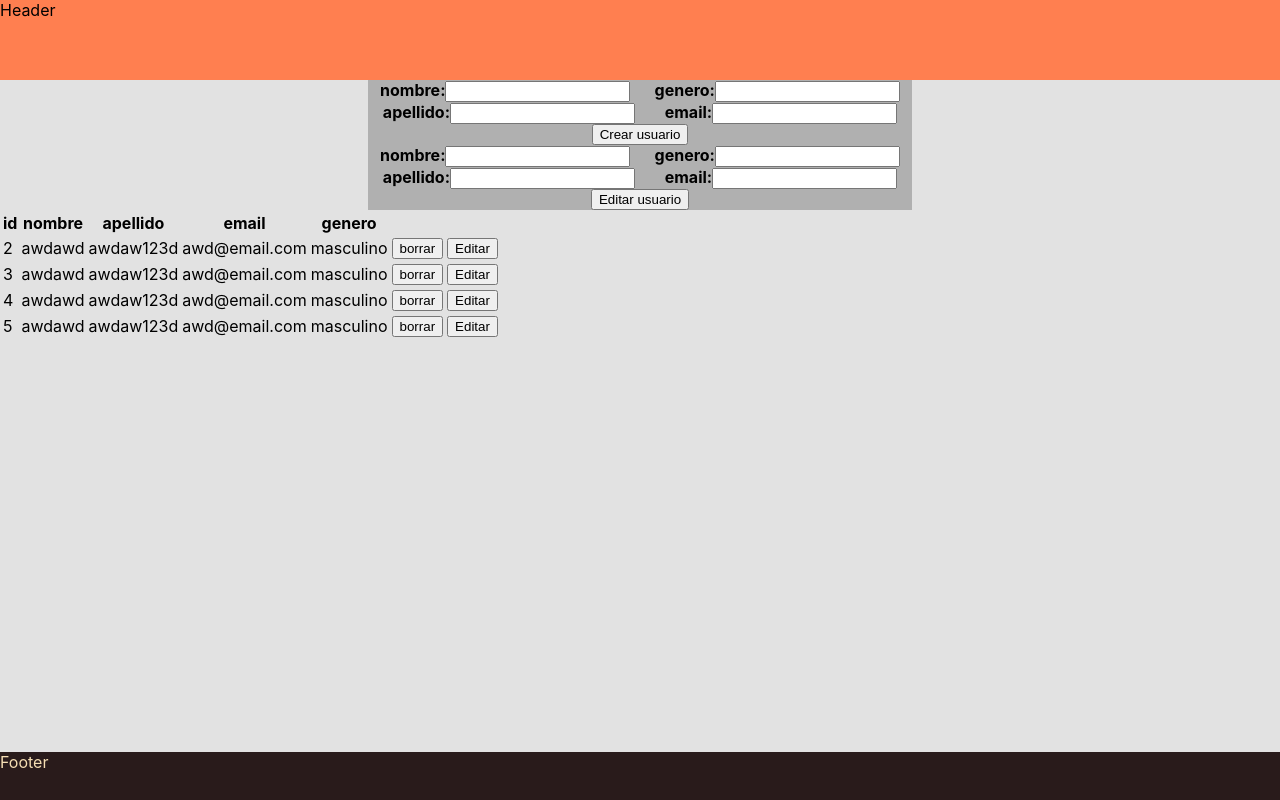
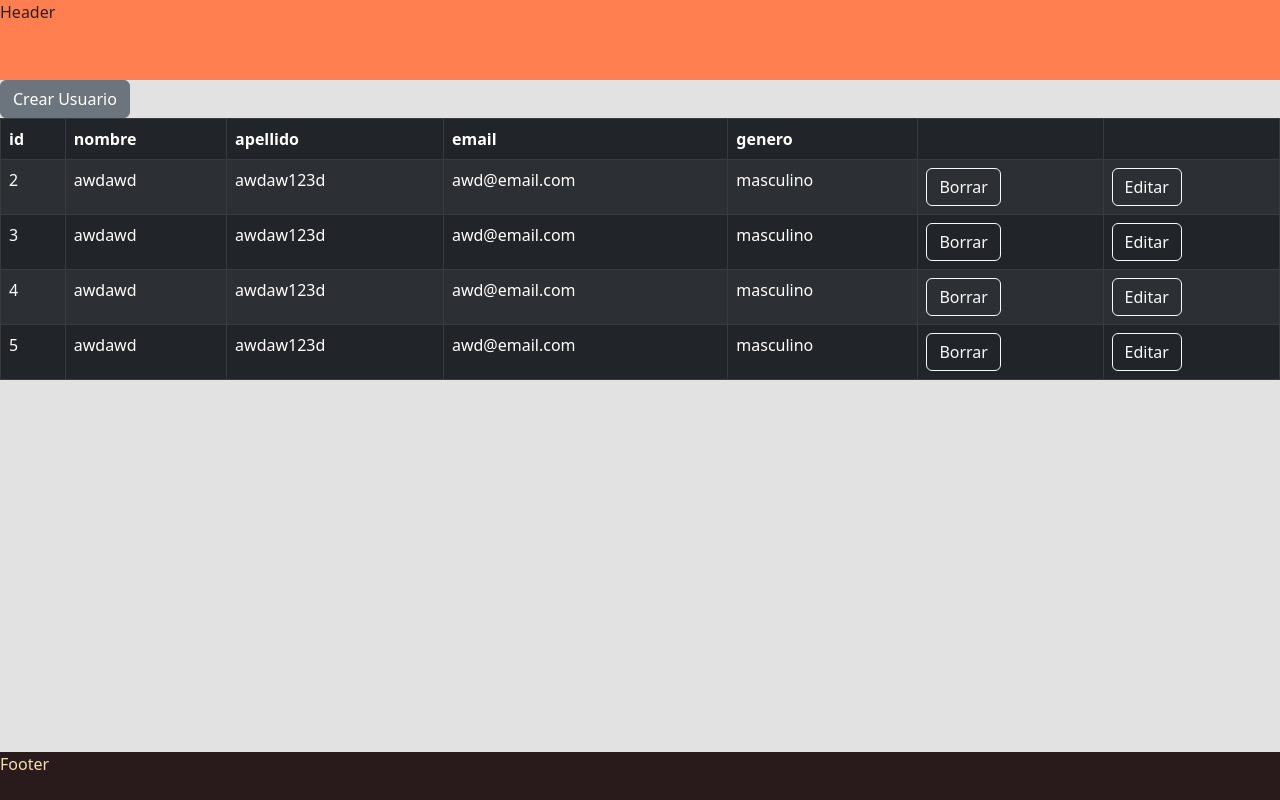
Before and after one commit to MateoMax-hub/lista-app-clase, a React (Create React App) app: page / in a window 1280 px wide. Built offline with nearby package versions, Linux system fonts and the light colour scheme.

Commit message:
tarea finalizada

```diff
--- a/package.json
+++ b/package.json
@@ -6,7 +6,9 @@
     "@testing-library/jest-dom": "^5.16.5",
     "@testing-library/react": "^13.4.0",
     "@testing-library/user-event": "^13.5.0",
+    "bootstrap": "^5.2.2",
     "react": "^18.2.0",
+    "react-bootstrap": "^2.5.0",
     "react-dom": "^18.2.0",
     "react-scripts": "5.0.1",
     "web-vitals": "^2.1.4"
--- a/src/components/form/Form.js
+++ b/src/components/form/Form.js
@@ -1,3 +1,4 @@
+import { Button } from "react-bootstrap";
 import React from "react";
 import './form.css';
 
@@ -10,45 +11,49 @@ const Form = ({ handleSubmit, isEditingForm, userToEdit, changeInputValue }) =>
             <div>
               <b>nombre:</b>
               {
-                isEditingForm ?
+                isEditingForm ? (
                   <input name="nombre" value={userToEdit?.nombre || ''} onChange={(e) => changeInputValue(e)}/>
-                  :
+                  ):(
                   <input name="nombre"/>
+                  )
               }
             </div>
             <div>
               <b>genero:</b>
               {
-                isEditingForm ?
+                isEditingForm ? (
                   <input name="genero" value={userToEdit?.genero || ''} onChange={(e) => changeInputValue(e)}/>
-                  :
+                  ):(
                   <input name="genero"/>
+                  )
               }
             </div>
             <div>
               <b>apellido:</b>
               {
-                isEditingForm ?
+                isEditingForm ? (
                   <input name="apellido" value={userToEdit?.apellido || ''} onChange={(e) => changeInputValue(e)}/>
-                  :
+                  ):(
                   <input name="apellido"/>
+                  )
               }
             </div>
             <div>
               <b>email:</b>
               {
-                isEditingForm ?
+                isEditingForm ? (
                   <input name="email" value={userToEdit?.email || ''} onChange={(e) => changeInputValue(e)}/>
-                  :
+                  ):(
                   <input name="email"/>
+                  )
               }
             </div>
             <div>
-              <button type="submit">
+              <Button variant="secondary" type="submit">
                 {
                   isEditingForm ? 'Editar usuario' : 'Crear usuario'
                 }
-              </button>
+              </Button>
             </div>
           </div>
         </form>
--- a/src/components/layout/home/Home.js
+++ b/src/components/layout/home/Home.js
@@ -1,8 +1,11 @@
+import './home.css';
 import React, { useState } from "react";
-import Form from "../../form/Form";
+import { Button } from "react-bootstrap";
 import Table from "../../table/Table";
 // import Counter from "../../counter/Counter";
-import './home.css';
+import { CreateModal } from "./modals/CreateModal";
+import { EditModal } from "./modals/EditModal";
+import {DeleteModal} from "./modals/DeleteModal"
 
 const Home = () => {
   const [usuarios, setUsuarios] = useState([
@@ -35,7 +38,12 @@ const Home = () => {
       genero: 'masculino'
     },
   ]);
+
   const [userToEdit, setUserToEdit] = useState({});
+  const [createModalShow, setCreateModalShow] = useState(false)
+  const [editModalShow, setEditModalShow] = useState(false)
+  const [deleteModalShow, setDeleteModalShow] = useState(false)
+  const [selectedUser, setSelectedUser] = useState()
 
   const generateId = function () {
     return '_' + Math.random().toString(36).substr(2, 9);
@@ -50,7 +58,8 @@ const Home = () => {
         target.value = '';
       }
     }
-    setUsuarios([...usuarios, usuario])
+    setUsuarios([...usuarios, usuario]);
+    setCreateModalShow(false)
   };
 
   const handleEdit = (e) => {
@@ -67,36 +76,58 @@ const Home = () => {
       return usuario;
     });
     setUsuarios(newUsers);
+    setEditModalShow(false)
   };
 
-  const handleDelete = (id) => {
-    const usuariosFiltrados = usuarios.filter((usuario) => usuario.id !== id);
+  const showDeleteModal = (id) => {
+    setSelectedUser(id)
+    setDeleteModalShow(true)
+  };
+
+  const handleDelete = () => {
+    const usuariosFiltrados = usuarios.filter((usuario) => usuario.id !== selectedUser);
     setUsuarios(usuariosFiltrados);
+    setDeleteModalShow(false)
   };
+
 
   const editTrigger = (editingUser) => {
     setUserToEdit(editingUser);
+    setEditModalShow(true)
   }
 
-  const changeInputValue = (e) => {
-    setUserToEdit({...userToEdit, [e.target.name]: e.target.value});
-  };
+  const changeInputValue = (e) =>{
+    setUserToEdit({...userToEdit, [e.target.name]: e.target.value})
+  }
 
   return (
     <div className="Home_container">
-      <Form handleSubmit={handleSubmit} />
-      <Form
-        handleSubmit={handleEdit}
-        isEditingForm={true}
-        userToEdit={userToEdit}
-        changeInputValue={changeInputValue}
-      />
+      <Button variant="secondary" onClick={() => setCreateModalShow(true)}>Crear Usuario</Button>
       <Table
+        showDeleteModal={showDeleteModal}
         data={usuarios}
         handleDelete={handleDelete}
         editTrigger={editTrigger}
       />
       {/* <Counter /> */}
+      <CreateModal
+        handleSubmit={handleSubmit}
+        show={createModalShow}
+        setShow={setCreateModalShow}
+      />
+      <EditModal
+        show={editModalShow}
+        setShow={setEditModalShow}
+        handleEdit={handleEdit}
+        userToEdit={userToEdit}
+        changeInputValue={changeInputValue}
+      />
+      <DeleteModal
+        data={usuarios}
+        show={deleteModalShow}
+        setShow={setDeleteModalShow}
+        handleDelete={handleDelete}
+      />
     </div>
   );
 };
--- /dev/null
+++ b/src/components/layout/home/modals/CreateModal.js
@@ -0,0 +1,17 @@
+import React from 'react';
+import {Modal} from "react-bootstrap";
+import Form from '../../../form/Form';
+/* const {Header} = Modal; */
+
+export const CreateModal = ({show, setShow, handleSubmit}) => {
+  return (
+    <Modal show={show} onHide={() => setShow(false)}>
+        <Modal.Header closeButton>
+            <Modal.Title>Crear Usuaio</Modal.Title>
+        </Modal.Header>
+        <Modal.Body>
+            <Form handleSubmit={handleSubmit}/>
+        </Modal.Body>
+    </Modal>
+  )
+}
--- /dev/null
+++ b/src/components/layout/home/modals/DeleteModal.js
@@ -0,0 +1,21 @@
+import React from 'react';
+import {Modal} from "react-bootstrap";
+import Button from 'react-bootstrap/Button';
+/* const {Header} = Modal; */
+
+export const DeleteModal = ({show, setShow, handleDelete}) => {
+  return (
+    <Modal show={show} onHide={() => setShow(false)}>
+        <Modal.Header closeButton>
+            <Modal.Title>Borrar Usuaio</Modal.Title>
+        </Modal.Header>
+        <Modal.Body>
+            ¿Esta seguro de querer borrar el usuario?
+        </Modal.Body>
+        <Modal.Footer>
+            <Button variant="secondary" onClick={() => setShow(false)}>Cancelar</Button>
+            <Button variant="primary" onClick={() => handleDelete()}>Borrar</Button>
+        </Modal.Footer>
+    </Modal>
+  )
+}
--- /dev/null
+++ b/src/components/layout/home/modals/EditModal.js
@@ -0,0 +1,29 @@
+import React from 'react';
+import {Modal} from "react-bootstrap";
+import Form from '../../../form/Form';
+/* const {Header} = Modal; */
+
+export const EditModal = (props) => {
+    const {
+        show,
+        setShow ,
+        handleEdit ,
+        userToEdit,
+        changeInputValue,
+    } = props
+
+    return (
+    <Modal show={show} onHide={() => setShow(false)}>
+        <Modal.Header closeButton>
+            <Modal.Title>Crear Usuaio</Modal.Title>
+        </Modal.Header>
+        <Modal.Body>
+            <Form
+                handleSubmit={handleEdit}
+                isEditingForm={true}
+                userToEdit={userToEdit}
+                changeInputValue={changeInputValue} />
+        </Modal.Body>
+    </Modal>
+)
+}
--- a/src/components/table/Table.js
+++ b/src/components/table/Table.js
@@ -1,7 +1,9 @@
 import React, { useEffect, useState } from "react";
+import BootstrapTable from 'react-bootstrap/Table';
+import Button from 'react-bootstrap/Button';
 import './table.css';
 
-const Table = ({ data, handleDelete, editTrigger }) => {
+const Table = ({ data, handleDelete, editTrigger, showDeleteModal}) => {
   // const { data, handleDelete, editTrigger } = props;
   const [dataForTable, setDataForTable] = useState([]);
 
@@ -10,7 +12,7 @@ const Table = ({ data, handleDelete, editTrigger }) => {
   }, [data])
 
   return (
-    <table>
+    <BootstrapTable striped bordered variant="dark">
       <thead>
         <tr>
           <th>id</th>
@@ -33,16 +35,16 @@ const Table = ({ data, handleDelete, editTrigger }) => {
               <td>{usuario.email}</td>
               <td>{usuario.genero}</td>
               <td>
-                <button onClick={() => handleDelete(usuario.id)}>borrar</button>
+                <Button variant="outline-light" onClick={() => showDeleteModal(usuario.id)}>Borrar</Button>
               </td>
               <td>
-                <button onClick={() => editTrigger(usuario)}>Editar</button>
+                <Button variant="outline-light" onClick={() => editTrigger(usuario)}>Editar</Button>
               </td>
             </tr>
           ))
         }
       </tbody>
-    </table>
+    </BootstrapTable>
   );
 };
 
--- a/src/index.js
+++ b/src/index.js
@@ -3,6 +3,7 @@ import ReactDOM from 'react-dom/client';
 import './index.css';
 import App from './App';
 import reportWebVitals from './reportWebVitals';
+import 'bootstrap/dist/css/bootstrap.min.css';
 
 const root = ReactDOM.createRoot(document.getElementById('root'));
 root.render(
```
Also changed, not shown: 1 other file (tests, documents, lock files or other folders).
